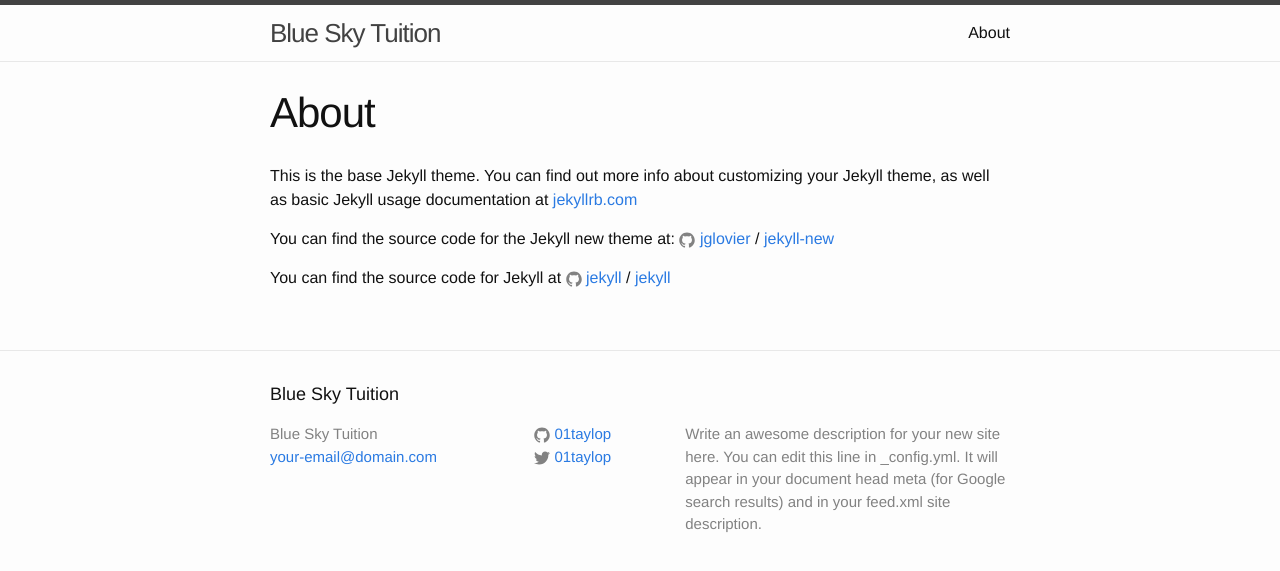
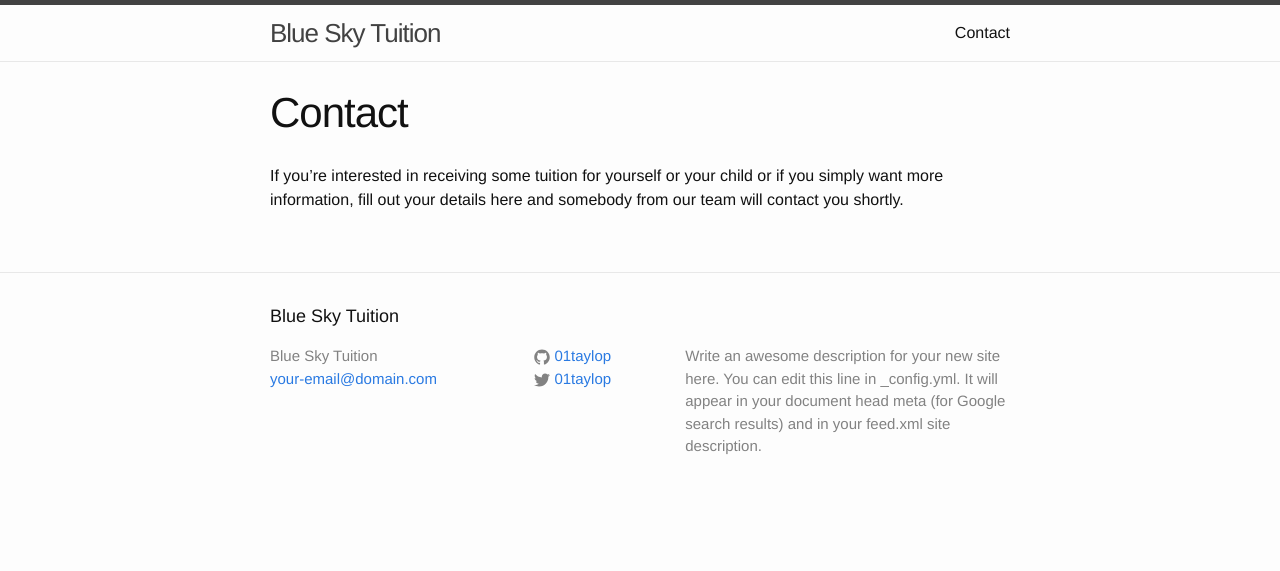
Before and after one commit to 01taylop/blue-sky-tuition, a Jekyll site: the page built from about.md, in a window 1280 px wide. Shown: the top 571 px of the page. Built offline with Jekyll 4.4.1, drawn with Linux system fonts in a browser that asks for light colours.

Commit message:
Replace the about page for contact information.

```diff
--- a/about.md
+++ b/about.md
@@ -1,15 +1,7 @@
 ---
 layout: page
-title: About
-permalink: /about/
+title: Contact
+permalink: /contact/
 ---
 
-This is the base Jekyll theme. You can find out more info about customizing your Jekyll theme, as well as basic Jekyll usage documentation at [jekyllrb.com](http://jekyllrb.com/)
-
-You can find the source code for the Jekyll new theme at:
-{% include icon-github.html username="jglovier" %} /
-[jekyll-new](https://github.com/jglovier/jekyll-new)
-
-You can find the source code for Jekyll at
-{% include icon-github.html username="jekyll" %} /
-[jekyll](https://github.com/jekyll/jekyll)
+If you're interested in receiving some tuition for yourself or your child or if you simply want more information, fill out your details here and somebody from our team will contact you shortly.
```
